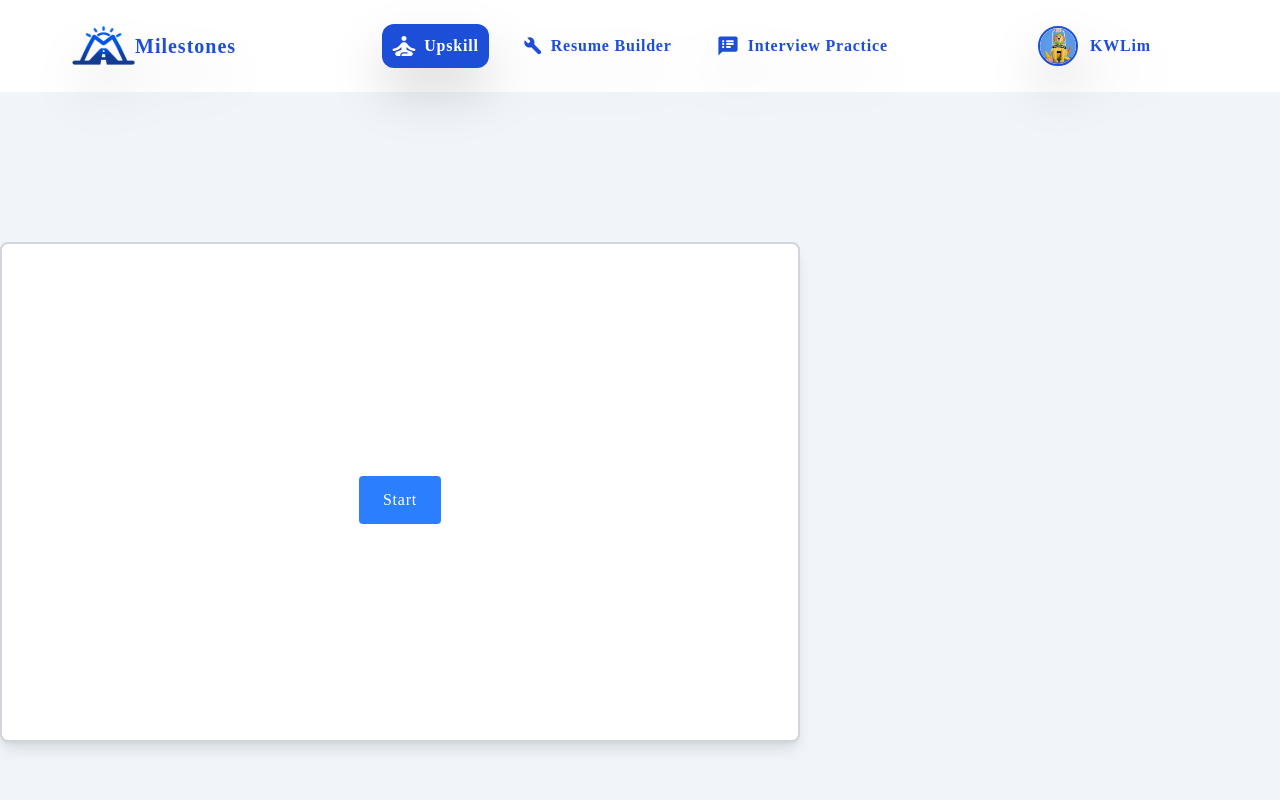
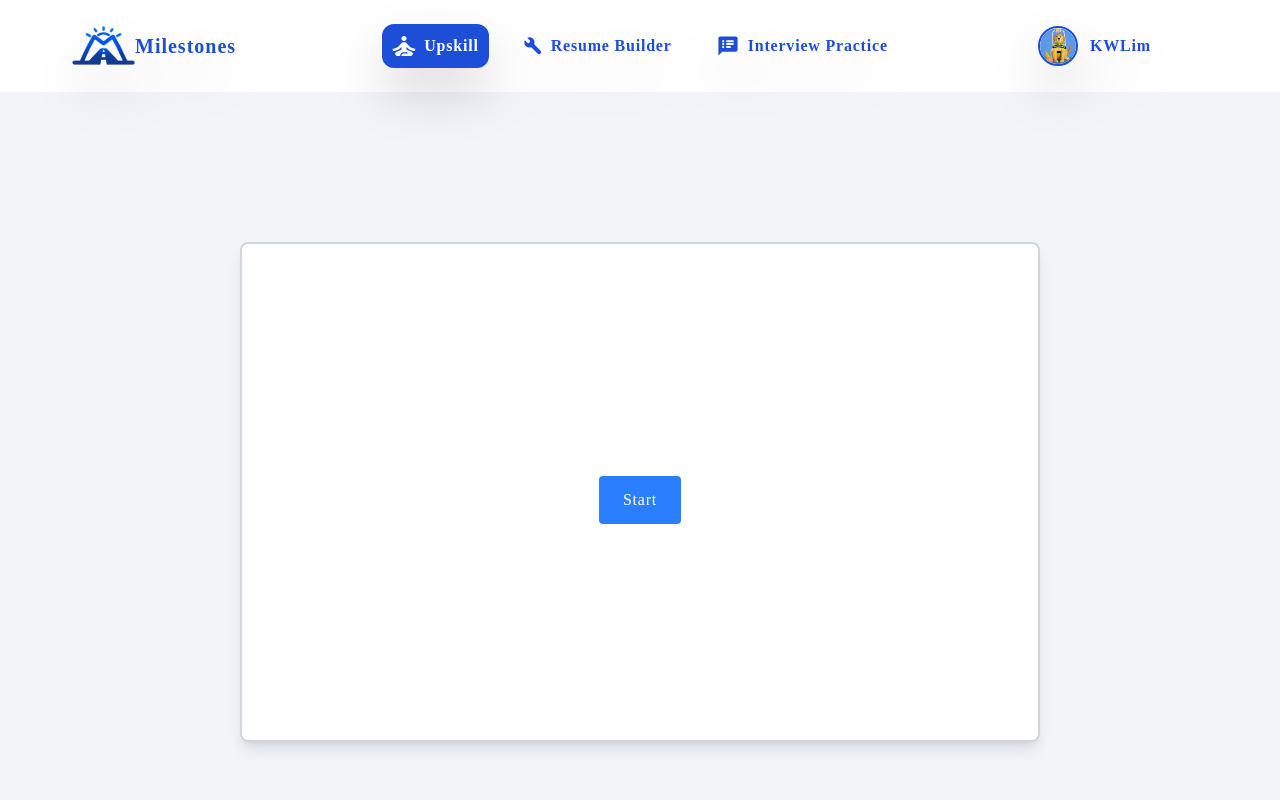
Before and after one commit to kxrweng/KitaHack-2025, a React (Vite) app: page /auth_user/applied_task in a window 1280 px wide. Shown: the top 800 px of the page. Built offline with nearby package versions, Linux system fonts and the light colour scheme.

Commit message:
fix layout for applied task and scenario

```diff
--- a/src/pages/Upskill/AppliedScenario.jsx
+++ b/src/pages/Upskill/AppliedScenario.jsx
@@ -42,7 +42,7 @@
   };
 
   return (
-    <div className="flex flex-col items-center min-h-screen p-6 bg-gray-100">
+    <div className="flex flex-col w-full items-center min-h-screen p-6 bg-gray-100">
       {/* Description and Problem Statement */}
       <div className="w-[900px] bg-white p-6 mb-4 shadow-lg rounded-lg text-gray-700">
         <h2 className="text-xl font-bold mb-2">Description:</h2>
--- a/src/pages/Upskill/AppliedTask.jsx
+++ b/src/pages/Upskill/AppliedTask.jsx
@@ -52,7 +52,7 @@
 
   return (
     <div
-      className="flex flex-col items-center justify-center min-h-screen relative"
+      className="flex flex-col items-center w-full justify-center items-center min-h-screen relative"
       onClick={handleClick} // Click anywhere to proceed from screen 5 to 6
     >
       {screen === -1 ? (
@@ -179,6 +179,8 @@
           </div>
         </div>
       )}
+      {
+        screen > 0 ?
         <div className="absolute bottom-[-10px] left-1/2 transform -translate-x-1/2 bg-white bg-opacity-70 text-black p-4 rounded-lg text-sm shadow-md text-center w-auto">
           {screen === 3 ? (
             <div>Select all records from the LOAN table.</div>
@@ -199,6 +201,8 @@
             ) : null
           )}
         </div>
+        : <></>
+      }
     </div>
   );
 };
```
Lines whose indentation alone changed are shown as unchanged.
